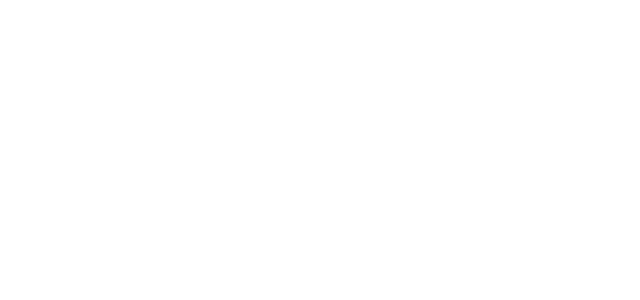
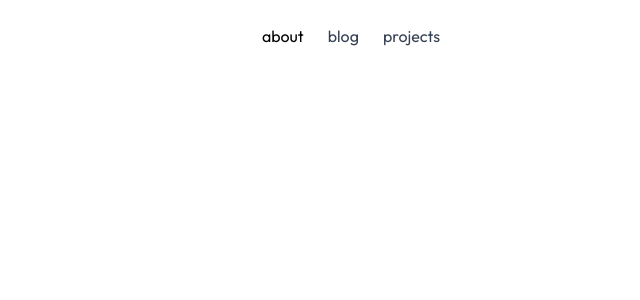
Before and after one commit to kotleni/kotleni.github.io, a Next.js app: page / in a window 1280 px wide. Shown: the top 300 px of the page, without its empty margins (640-1280 px from the left). Built offline with nearby package versions, Linux system fonts and the light colour scheme.

Commit message:
feat: impl basic nav bar

```diff
--- a/src/app/globals.css
+++ b/src/app/globals.css
@@ -124,5 +124,7 @@
     @apply m-0 p-0;
     height: 100%;
     width: 100%;
+    font-family: ui-sans-serif,system-ui,sans-serif,Apple Color Emoji,Segoe UI Emoji,Segoe UI Symbol,Noto Color Emoji;
+    font-feature-settings: normal;
   }
 }
--- a/src/app/layout.tsx
+++ b/src/app/layout.tsx
@@ -1,12 +1,41 @@
+'use client';
+
+import {GithubLogo} from '@/icons/github-logo';
 import './globals.css';
 import {ThemeProvider} from '@/components/theme-provider';
+import {cn} from '@/lib/utils';
 import {Metadata} from 'next';
 import {Suspense} from 'react';
+import {Outfit} from 'next/font/google';
 
-export const metadata: Metadata = {
-    title: 'kotleni`s private web site',
-    description: 'My own private web site.',
-};
+// export const metadata: Metadata = {
+//     title: 'kotleni`s private web site',
+//     description: 'My own private web site.',
+// };
+
+const outfit = Outfit({
+    subsets: ['latin'],
+});
+
+interface NavigationLinkProps {
+    isActive: boolean;
+    title: string;
+    url: string;
+}
+
+function NavigationLink({isActive, title, url}: NavigationLinkProps) {
+    return (
+        <a
+            href={url}
+            className={cn(
+                'bold lg:p-2 hover:text-foreground',
+                isActive ? '' : 'text-gray-700',
+            )}
+        >
+            {title}
+        </a>
+    );
+}
 
 export default function RootLayout({
     children,
@@ -22,7 +51,7 @@ export default function RootLayout({
                 />
                 <title>kotleni's web</title>
             </head>
-            <body className="dark:bg-slate-900 font-sans">
+            <body className={cn(outfit.className, 'dark:bg-slate-900')}>
                 <Suspense>
                     <ThemeProvider
                         attribute="class"
@@ -30,7 +59,28 @@ export default function RootLayout({
                         enableSystem
                         disableTransitionOnChange
                     >
-                        {children}
+                        <div className="md:container md:px-48 flex flex-col p-4">
+                            <header className="flex flex-row justify-end">
+                                <div className="flex flex-row gap-2">
+                                    <NavigationLink
+                                        title="about"
+                                        url="/"
+                                        isActive={true}
+                                    />
+                                    <NavigationLink
+                                        title="blog"
+                                        url="/blog"
+                                        isActive={false}
+                                    />
+                                    <NavigationLink
+                                        title="projects"
+                                        url="/projects"
+                                        isActive={false}
+                                    />
+                                </div>
+                            </header>
+                            <main>{children}</main>
+                        </div>
                     </ThemeProvider>
                 </Suspense>
             </body>
```
Also changed, not shown: 1 other file (tests, documents, lock files or other folders).
